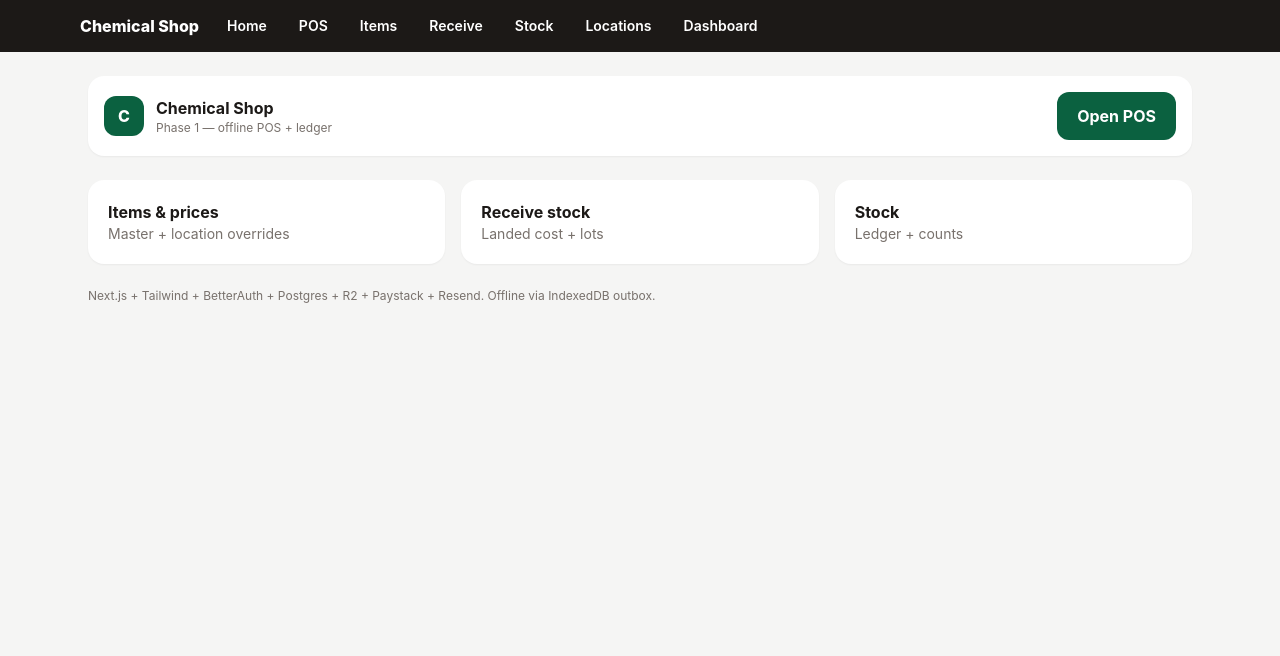
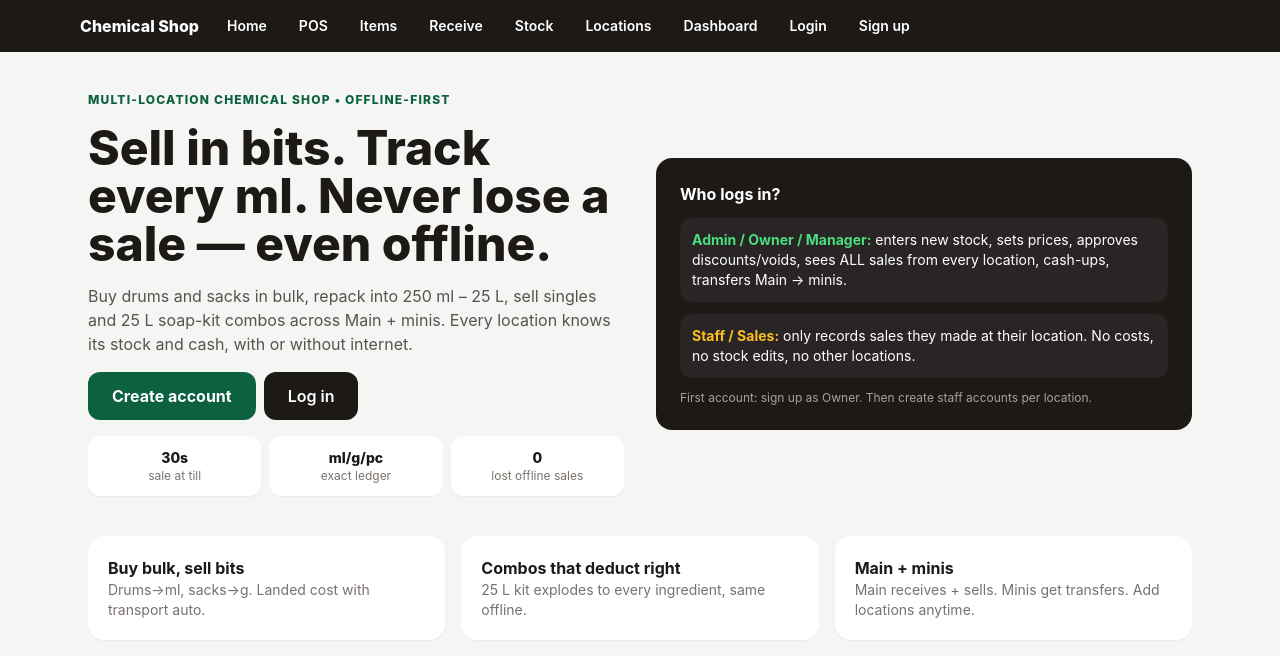
Before and after one commit to poeticlee/chemicalShop, a Next.js app: page / in a window 1280 px wide. Shown: the top 656 px of the page. Built offline with nearby package versions, Linux system fonts and the light colour scheme.

Commit message:
Landing page plus signup-login with admin-staff roles and redirects

```diff
--- /dev/null
+++ b/app/api/auth/login/route.ts
@@ -0,0 +1,10 @@
+import { prisma } from "@/lib/db";
+import { hashPassword, makeToken } from "@/lib/simple-auth";
+// POST { email, password } → { token, user, redirect }
+export async function POST(req: Request) {
+  const b = await req.json();
+  const u = await prisma.user.findUnique({ where: { email: b.email } });
+  if (!u || u.passwordHash !== hashPassword(b.password ?? "")) return Response.json({ error: "invalid login" }, { status: 401 });
+  const admin = ["owner","manager","accountant"].includes(u.role);
+  return Response.json({ token: makeToken(u.id), user: { id: u.id, name: u.name, email: u.email, role: u.role }, redirect: admin ? "/dashboard" : "/pos" });
+}
--- /dev/null
+++ b/app/api/auth/signup/route.ts
@@ -0,0 +1,19 @@
+import { prisma } from "@/lib/db";
+import { hashPassword, makeToken } from "@/lib/simple-auth";
+// POST { name, email, password, role: owner|manager|sales|store_keeper, locationId? }
+export async function POST(req: Request) {
+  const b = await req.json();
+  if (!b.email || !b.password || !b.name) return Response.json({ error: "name, email, password required" }, { status: 400 });
+  const role = ["owner","manager","sales","store_keeper"].includes(b.role) ? b.role : "sales";
+  try {
+    const u = await prisma.user.create({ data: {
+      email: b.email, name: b.name, role,
+      locationIds: JSON.stringify(b.locationId ? [b.locationId] : []),
+      passwordHash: hashPassword(b.password),
+    }});
+    return Response.json({ token: makeToken(u.id), user: { id: u.id, name: u.name, email: u.email, role: u.role } }, { status: 201 });
+  } catch (e: any) {
+    if (String(e?.code) === "P2002") return Response.json({ error: "email already registered" }, { status: 409 });
+    throw e;
+  }
+}
--- a/app/layout.tsx
+++ b/app/layout.tsx
@@ -1,7 +1,7 @@
 import "./globals.css";
 import Link from "next/link";
 export const metadata = { title: "Chemical Shop", description: "Offline-first inventory & POS" };
-const links = [["Home","/"],["POS","/pos"],["Items","/items"],["Receive","/receive"],["Stock","/stock"],["Locations","/locations"],["Dashboard","/dashboard"]];
+const links = [["Home","/"],["POS","/pos"],["Items","/items"],["Receive","/receive"],["Stock","/stock"],["Locations","/locations"],["Dashboard","/dashboard"],["Login","/login"],["Sign up","/signup"]];
 export default function RootLayout({ children }: { children: React.ReactNode }) {
   return (<html lang="en"><body className="bg-stone-100 text-stone-900">
     <nav className="sticky top-0 z-10 bg-stone-900 text-white">
--- /dev/null
+++ b/app/login/page.tsx
@@ -0,0 +1,24 @@
+"use client";
+import { useState } from "react";
+import { useRouter } from "next/navigation";
+export default function Login() {
+  const r = useRouter(); const [email, setEmail] = useState(""); const [pw, setPw] = useState(""); const [msg, setMsg] = useState("");
+  const go = async () => {
+    setMsg("Logging in…");
+    const res = await fetch("/api/auth/login", { method: "POST", headers: {"Content-Type":"application/json"}, body: JSON.stringify({ email, password: pw }) });
+    const d = await res.json().catch(()=>({}));
+    if (!res.ok) { setMsg(d.error ?? "failed"); return; }
+    localStorage.setItem("chem_user", JSON.stringify(d.user)); localStorage.setItem("chem_token", d.token);
+    r.push(d.redirect);
+  };
+  return (
+    <main className="max-w-md mx-auto p-6 space-y-3">
+      <h1 className="font-extrabold text-2xl">Log in</h1>
+      <p className="text-sm text-stone-500">Admins land on Dashboard (all sales). Staff land on POS (record sales only).</p>
+      <input value={email} onChange={e=>setEmail(e.target.value)} placeholder="Email" className="w-full px-4 py-3 rounded-xl border-2 border-stone-200" />
+      <input value={pw} onChange={e=>setPw(e.target.value)} type="password" placeholder="Password" className="w-full px-4 py-3 rounded-xl border-2 border-stone-200" />
+      <button onClick={go} className="w-full px-5 py-3 rounded-xl bg-stone-900 text-white font-bold">Log in</button>
+      {msg && <p className="text-sm">{msg}</p>}
+    </main>
+  );
+}
--- a/app/page.tsx
+++ b/app/page.tsx
@@ -1,20 +1,34 @@
 import Link from "next/link";
 export default function Home() {
   return (
-    <main className="max-w-6xl mx-auto p-6 space-y-6">
-      <header className="flex items-center justify-between bg-white rounded-2xl p-4 shadow-sm">
-        <div className="flex items-center gap-3">
-          <div className="w-10 h-10 rounded-xl bg-brand-700 text-white grid place-items-center font-extrabold">C</div>
-          <div><div className="font-bold">Chemical Shop</div><div className="text-xs text-stone-500">Phase 1 — offline POS + ledger</div></div>
+    <main className="max-w-6xl mx-auto px-6 py-10 space-y-10">
+      <section className="grid md:grid-cols-2 gap-8 items-center">
+        <div className="space-y-4">
+          <div className="text-xs font-extrabold tracking-widest text-brand-700">MULTI-LOCATION CHEMICAL SHOP • OFFLINE-FIRST</div>
+          <h1 className="text-4xl md:text-5xl font-extrabold leading-tight">Sell in bits. Track every ml. Never lose a sale — even offline.</h1>
+          <p className="text-stone-600">Buy drums and sacks in bulk, repack into 250 ml – 25 L, sell singles and 25 L soap-kit combos across Main + minis. Every location knows its stock and cash, with or without internet.</p>
+          <div className="flex flex-wrap gap-2">
+            <Link href="/signup" className="px-6 py-3 rounded-xl bg-brand-700 text-white font-bold">Create account</Link>
+            <Link href="/login" className="px-6 py-3 rounded-xl bg-stone-900 text-white font-semibold">Log in</Link>
+          </div>
+          <div className="grid grid-cols-3 gap-2 text-center text-sm">
+            <div className="bg-white rounded-xl p-3 shadow-sm"><div className="font-extrabold">30s</div><div className="text-stone-500 text-xs">sale at till</div></div>
+            <div className="bg-white rounded-xl p-3 shadow-sm"><div className="font-extrabold">ml/g/pc</div><div className="text-stone-500 text-xs">exact ledger</div></div>
+            <div className="bg-white rounded-xl p-3 shadow-sm"><div className="font-extrabold">0</div><div className="text-stone-500 text-xs">lost offline sales</div></div>
+          </div>
         </div>
-        <Link href="/pos" className="px-5 py-3 rounded-xl bg-brand-700 text-white font-bold">Open POS</Link>
-      </header>
-      <div className="grid md:grid-cols-3 gap-4">
-        {[["Items & prices","/items","Master + location overrides"],["Receive stock","/receive","Landed cost + lots"],["Stock","/stock","Ledger + counts"]].map(([t,h,d])=>(
-          <Link key={h} href={h} className="bg-white rounded-2xl p-5 shadow-sm"><div className="font-bold">{t}</div><div className="text-sm text-stone-500">{d}</div></Link>
+        <div className="bg-stone-900 text-white rounded-2xl p-6 space-y-3">
+          <div className="font-bold">Who logs in?</div>
+          <div className="bg-stone-800 rounded-xl p-3 text-sm"><span className="font-bold text-green-400">Admin / Owner / Manager:</span> enters new stock, sets prices, approves discounts/voids, sees ALL sales from every location, cash-ups, transfers Main → minis.</div>
+          <div className="bg-stone-800 rounded-xl p-3 text-sm"><span className="font-bold text-amber-400">Staff / Sales:</span> only records sales they made at their location. No costs, no stock edits, no other locations.</div>
+          <div className="text-xs text-stone-400">First account: sign up as Owner. Then create staff accounts per location.</div>
+        </div>
+      </section>
+      <section className="grid md:grid-cols-3 gap-4">
+        {[["Buy bulk, sell bits","Drums→ml, sacks→g. Landed cost with transport auto."],["Combos that deduct right","25 L kit explodes to every ingredient, same offline."],["Main + minis","Main receives + sells. Minis get transfers. Add locations anytime."]].map(([t,d])=>(
+          <div key={t} className="bg-white rounded-2xl p-5 shadow-sm"><div className="font-bold">{t}</div><div className="text-sm text-stone-500">{d}</div></div>
         ))}
-      </div>
-      <p className="text-xs text-stone-500">Next.js + Tailwind + BetterAuth + Postgres + R2 + Paystack + Resend. Offline via IndexedDB outbox.</p>
+      </section>
     </main>
   );
 }
--- /dev/null
+++ b/app/signup/page.tsx
@@ -0,0 +1,31 @@
+"use client";
+import { useState } from "react";
+import { useRouter } from "next/navigation";
+export default function Signup() {
+  const r = useRouter(); const [name, setName] = useState(""); const [email, setEmail] = useState(""); const [pw, setPw] = useState(""); const [role, setRole] = useState("owner"); const [msg, setMsg] = useState("");
+  const go = async () => {
+    setMsg("Creating…");
+    const res = await fetch("/api/auth/signup", { method: "POST", headers: {"Content-Type":"application/json"}, body: JSON.stringify({ name, email, password: pw, role }) });
+    const d = await res.json().catch(()=>({}));
+    if (!res.ok) { setMsg(d.error ?? "failed"); return; }
+    localStorage.setItem("chem_user", JSON.stringify(d.user)); localStorage.setItem("chem_token", d.token);
+    r.push(d.user.role === "sales" ? "/pos" : "/dashboard");
+  };
+  return (
+    <main className="max-w-md mx-auto p-6 space-y-3">
+      <h1 className="font-extrabold text-2xl">Create account</h1>
+      <p className="text-sm text-stone-500">First account should be Owner/Admin. Then create Staff per location.</p>
+      <input value={name} onChange={e=>setName(e.target.value)} placeholder="Full name" className="w-full px-4 py-3 rounded-xl border-2 border-stone-200" />
+      <input value={email} onChange={e=>setEmail(e.target.value)} placeholder="Email" className="w-full px-4 py-3 rounded-xl border-2 border-stone-200" />
+      <input value={pw} onChange={e=>setPw(e.target.value)} type="password" placeholder="Password" className="w-full px-4 py-3 rounded-xl border-2 border-stone-200" />
+      <select value={role} onChange={e=>setRole(e.target.value)} className="w-full px-4 py-3 rounded-xl border-2 border-stone-200">
+        <option value="owner">Admin / Owner — all locations, stock + all sales</option>
+        <option value="manager">Manager — one location, approve + cash-up</option>
+        <option value="sales">Staff / Sales — record sales only</option>
+        <option value="store_keeper">Store keeper — receive/repack/count</option>
+      </select>
+      <button onClick={go} className="w-full px-5 py-3 rounded-xl bg-brand-700 text-white font-bold">Create account</button>
+      {msg && <p className="text-sm">{msg}</p>}
+    </main>
+  );
+}
--- /dev/null
+++ b/lib/simple-auth.ts
@@ -0,0 +1,4 @@
+import { createHash, randomBytes } from "crypto";
+export const hashPassword = (pw: string) => createHash("sha256").update(`chemshop:${pw}`).digest("hex");
+export const makeToken = (userId: string) => Buffer.from(`${userId}.${randomBytes(16).toString("hex")}`).toString("base64url");
+export const isAdmin = (role?: string) => role === "owner" || role === "manager" || role === "accountant";
```
Also changed, not shown: 1 other file (tests, documents, lock files or other folders).
